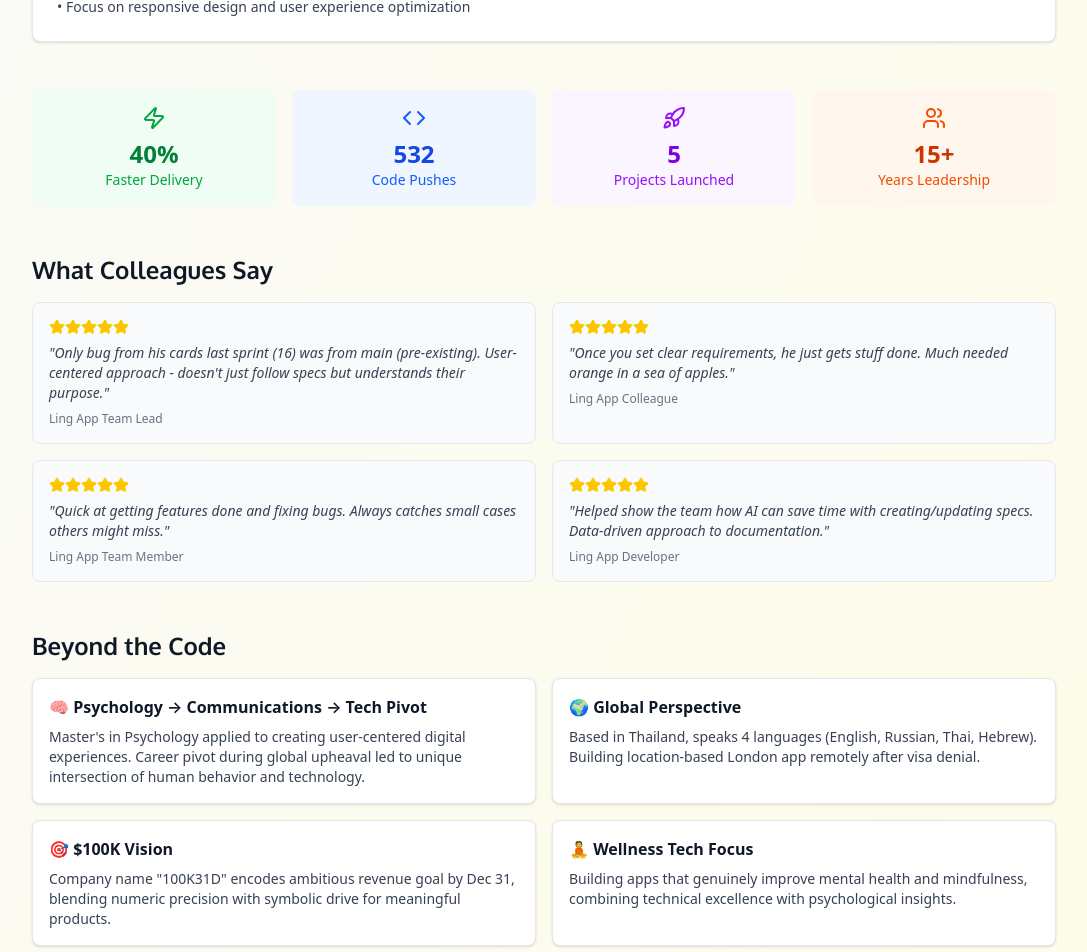
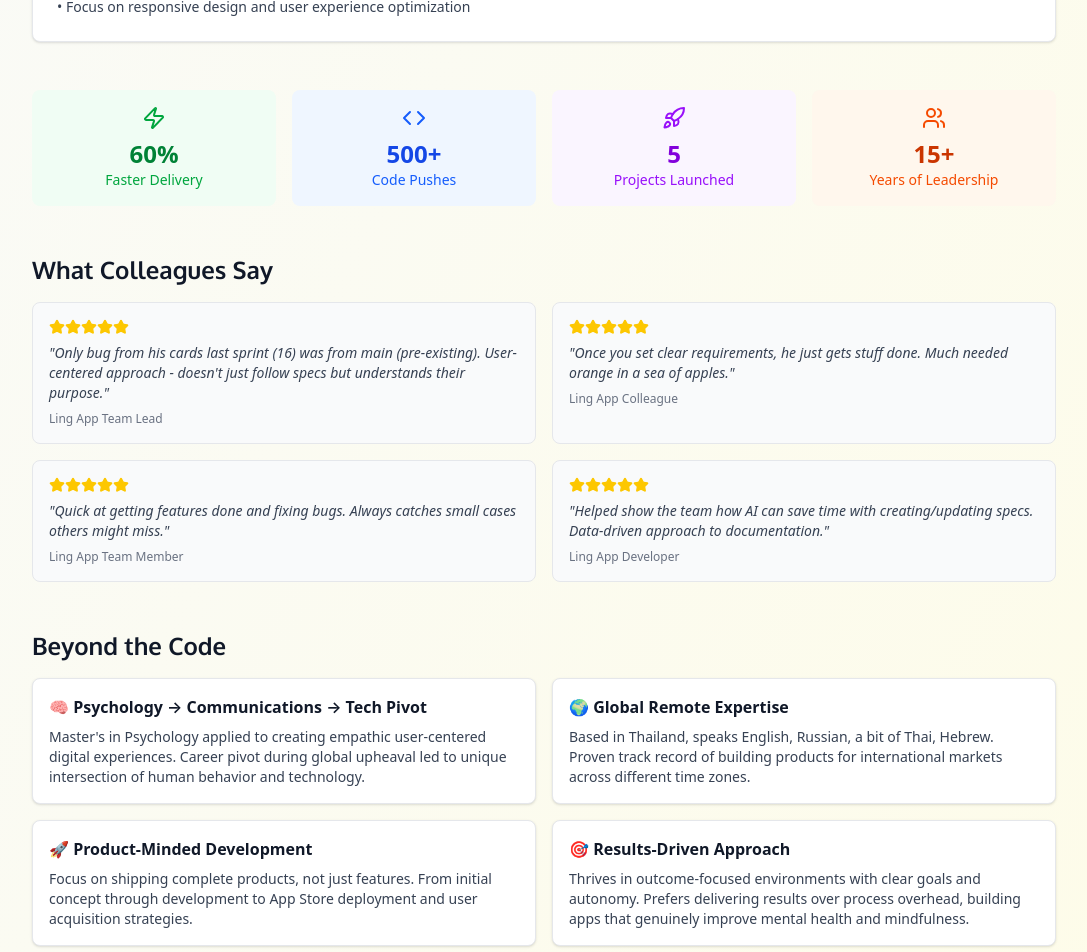
Before and after one commit to sanderbell/sanderbelldev2, a React (Vite) app: page / in a window 1280 px wide. Shown: the part 1460-2412 px from the top of the page, without its empty margins (96-1183 px from the left). Built offline with nearby package versions, Linux system fonts and the light colour scheme.

Commit message:
Update stats values and enhance personal facts section for clarity and impact

```diff
--- a/src/App.tsx
+++ b/src/App.tsx
@@ -205,10 +205,10 @@ function App() {
   `;
 
   const stats = [
-    { icon: Zap, value: "40%", label: "Faster Delivery", color: "green" },
-    { icon: Code, value: "532", label: "Code Pushes", color: "blue" },
+    { icon: Zap, value: "60%", label: "Faster Delivery", color: "green" },
+    { icon: Code, value: "500+", label: "Code Pushes", color: "blue" },
     { icon: Rocket, value: "5", label: "Projects Launched", color: "purple" },
-    { icon: Users, value: "15+", label: "Years Leadership", color: "orange" },
+    { icon: Users, value: "15+", label: "Years of Leadership", color: "orange" },
   ];
 
   const testimonials = [
@@ -350,19 +350,19 @@ function App() {
  <div className="grid md:grid-cols-2 gap-4">
  <div className="bg-white rounded-lg p-4 shadow-sm border border-gray-200">
    <h3 className="font-semibold text-gray-900 mb-2">🧠 Psychology → Communications → Tech Pivot</h3>
-              <p className="text-sm text-gray-700">Master's in Psychology applied to creating user-centered digital experiences. Career pivot during global upheaval led to unique intersection of human behavior and technology.</p>
+   <p className="text-sm text-gray-700">Master's in Psychology applied to creating empathic user-centered digital experiences. Career pivot during global upheaval led to unique intersection of human behavior and technology.</p>
  </div>
  <div className="bg-white rounded-lg p-4 shadow-sm border border-gray-200">
-              <h3 className="font-semibold text-gray-900 mb-2">🌍 Global Perspective</h3>
-              <p className="text-sm text-gray-700">Based in Thailand, speaks 4 languages (English, Russian, Thai, Hebrew). Building location-based London app remotely after visa denial.</p>
+   <h3 className="font-semibold text-gray-900 mb-2">🌍 Global Remote Expertise</h3>
+   <p className="text-sm text-gray-700">Based in Thailand, speaks English, Russian, a bit of Thai, Hebrew. Proven track record of building products for international markets across different time zones.</p>
  </div>
  <div className="bg-white rounded-lg p-4 shadow-sm border border-gray-200">
-              <h3 className="font-semibold text-gray-900 mb-2">🎯 $100K Vision</h3>
-              <p className="text-sm text-gray-700">Company name "100K31D" encodes ambitious revenue goal by Dec 31, blending numeric precision with symbolic drive for meaningful products.</p>
+   <h3 className="font-semibold text-gray-900 mb-2">🚀 Product-Minded Development</h3>
+   <p className="text-sm text-gray-700">Focus on shipping complete products, not just features. From initial concept through development to App Store deployment and user acquisition strategies.</p>
  </div>
  <div className="bg-white rounded-lg p-4 shadow-sm border border-gray-200">
-              <h3 className="font-semibold text-gray-900 mb-2">🧘 Wellness Tech Focus</h3>
-              <p className="text-sm text-gray-700">Building apps that genuinely improve mental health and mindfulness, combining technical excellence with psychological insights.</p>
+   <h3 className="font-semibold text-gray-900 mb-2">🎯 Results-Driven Approach</h3>
+   <p className="text-sm text-gray-700">Thrives in outcome-focused environments with clear goals and autonomy. Prefers delivering results over process overhead, building apps that genuinely improve mental health and mindfulness.</p>
  </div>
 </div>
 </div>
@@ -383,10 +383,7 @@ function App() {
               <Github size={20} />
               <span>GitHub</span>
             </a>
-            <a href="https://sanderbell.dev" className="contact-link flex items-center gap-2 text-blue-600 hover:text-blue-800">
-              <Globe size={20} />
-              <span>Portfolio</span>
-            </a>
+
           </div>
           <p className="text-sm text-gray-600 mt-4">
             📍 Based in Thailand • Remote-friendly • Available for full-time or contract work
```
Lines whose indentation alone changed are shown as unchanged.
